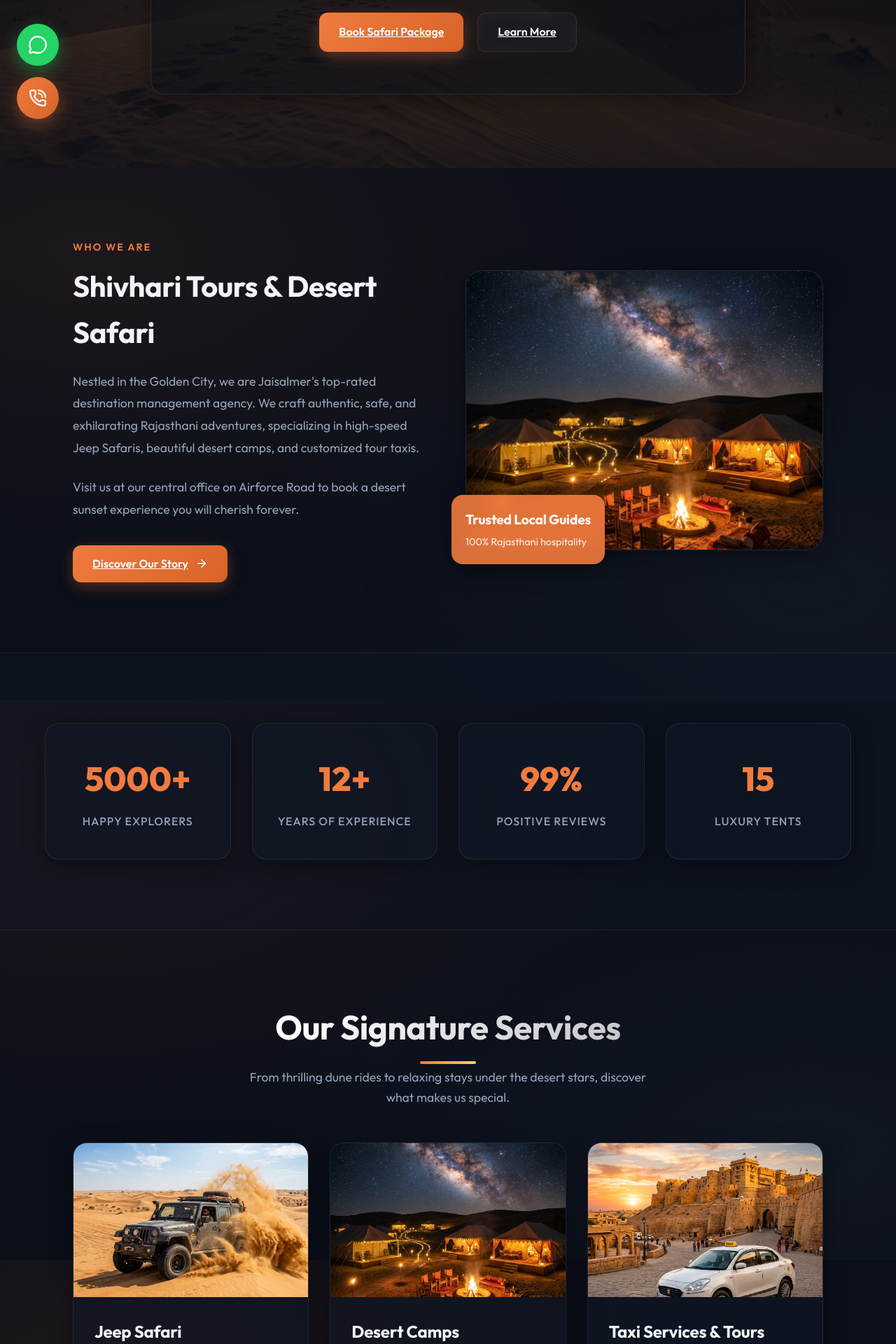
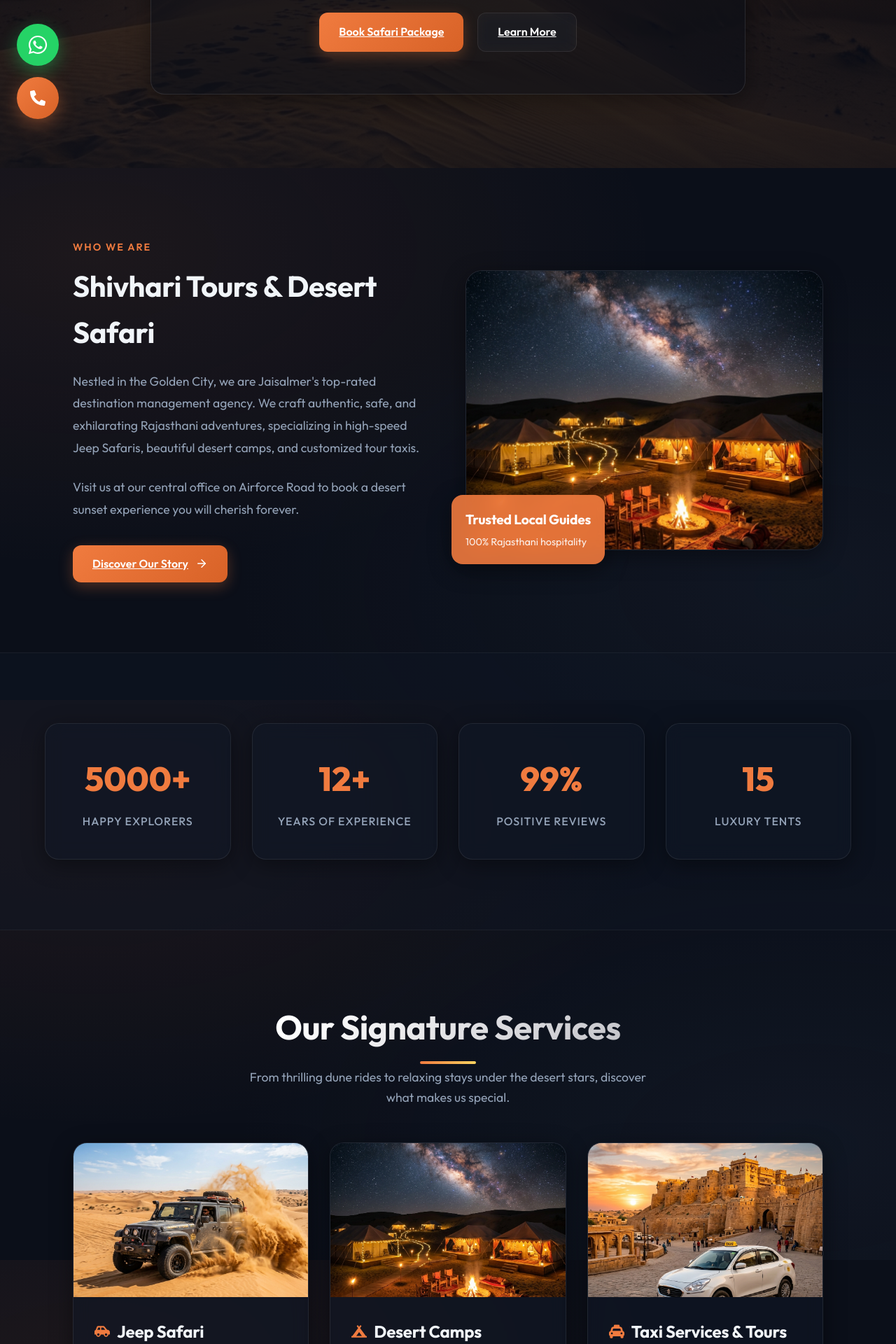
Before and after one commit to Eshbanoliver/Shivhari-Tours-and-Desert-Safari, a React (Vite) app: page / in a window 1280 px wide. Shown: the part 600-2520 px from the top of the page at 70% size. Built offline with nearby package versions, Linux system fonts and the light colour scheme.

Commit message:
Upgrade to professional brand and card icons

```diff
--- a/src/components/FloatingButtons.tsx
+++ b/src/components/FloatingButtons.tsx
@@ -1,4 +1,5 @@
-import { MessageCircle, PhoneCall, ArrowUp } from 'lucide-react';
+import { FaWhatsapp, FaPhoneAlt } from 'react-icons/fa';
+import { ArrowUp } from 'lucide-react';
 import { useState, useEffect } from 'react';
 
 const FloatingButtons = () => {
@@ -49,7 +50,7 @@ const FloatingButtons = () => {
             border: 'none',
           }}
         >
-          <MessageCircle size={28} color="white" />
+          <FaWhatsapp size={30} color="white" />
         </a>
 
         {/* Call Button */}
@@ -70,7 +71,7 @@ const FloatingButtons = () => {
             border: 'none',
           }}
         >
-          <PhoneCall size={26} color="white" />
+          <FaPhoneAlt size={22} color="white" />
         </a>
       </div>
 
--- a/src/pages/Home.tsx
+++ b/src/pages/Home.tsx
@@ -1,6 +1,7 @@
 import { Link } from 'react-router-dom';
 import { useState, useEffect, useRef } from 'react';
 import { Shield, MapPin, Compass, ArrowRight, ChevronLeft, ChevronRight, CheckCircle, ChevronDown } from 'lucide-react';
+import { FaCampground, FaTaxi, FaCarSide, FaQuoteLeft } from 'react-icons/fa';
 
 // Import assets
 import heroImg from '../assets/hero.png';
@@ -217,19 +218,22 @@ const Home = () => {
               title: "Jeep Safari",
               img: jeepImg,
               desc: "Experience high-octane dune bashing on Sam dunes with our robust 4x4 offroad jeeps.",
-              link: "/services"
+              link: "/services",
+              icon: <FaCarSide size={22} color="var(--primary)" />
             },
             {
               title: "Desert Camps",
               img: campImg,
               desc: "Indulge in luxurious Swiss cottage tents complete with modern amenities and local musical programs.",
-              link: "/services"
+              link: "/services",
+              icon: <FaCampground size={22} color="var(--primary)" />
             },
             {
               title: "Taxi Services & Tours",
               img: taxiImg,
               desc: "Clean, comfortable vehicles with local drivers for smooth city sightseeing and station transfers.",
-              link: "/services"
+              link: "/services",
+              icon: <FaTaxi size={22} color="var(--primary)" />
             }
           ].map((service, idx) => (
             <div key={idx} className="glass-panel hover-lift glow-card" style={{ overflow: 'hidden', display: 'flex', flexDirection: 'column' }}>
@@ -238,7 +242,9 @@ const Home = () => {
               </div>
               <div style={{ padding: '30px', flexGrow: 1, display: 'flex', flexDirection: 'column', justifyContent: 'space-between' }}>
                 <div>
-                  <h3 style={{ fontSize: '1.5rem', marginBottom: '12px' }}>{service.title}</h3>
+                  <h3 style={{ fontSize: '1.5rem', marginBottom: '12px', display: 'flex', alignItems: 'center', gap: '10px' }}>
+                    {service.icon} <span>{service.title}</span>
+                  </h3>
                   <p style={{ color: 'var(--text-muted)', marginBottom: '24px', fontSize: '0.98rem' }}>{service.desc}</p>
                 </div>
                 <Link to={service.link} className="btn btn-glass" style={{ width: '100%', justifyContent: 'center' }}>
@@ -333,7 +339,8 @@ const Home = () => {
         <h2 className="section-title">What Our Guests Say</h2>
 
         <div style={{ maxWidth: '800px', margin: '0 auto', position: 'relative' }}>
-          <div className="glass-panel testimonial-card animate-fade-in" key={activeTestimonial}>
+          <div className="glass-panel testimonial-card animate-fade-in" key={activeTestimonial} style={{ padding: '50px 40px 40px 40px' }}>
+            <FaQuoteLeft size={32} color="var(--primary)" style={{ opacity: 0.2, marginBottom: '20px', display: 'block', margin: '0 auto 20px auto' }} />
             <p className="testimonial-quote">"{testimonials[activeTestimonial].quote}"</p>
             <h4 className="testimonial-author">{testimonials[activeTestimonial].author}</h4>
             <span style={{ color: 'var(--text-muted)', fontSize: '0.9rem' }}>{testimonials[activeTestimonial].role}</span>
--- a/src/pages/Testimonials.tsx
+++ b/src/pages/Testimonials.tsx
@@ -1,4 +1,4 @@
-import { Star } from 'lucide-react';
+import { FaStar } from 'react-icons/fa';
 
 const Testimonials = () => {
   const reviews = [
@@ -66,11 +66,10 @@ const Testimonials = () => {
                 {/* Rating stars */}
                 <div style={{ display: 'flex', gap: '4px', marginBottom: '15px' }}>
                   {[...Array(5)].map((_, i) => (
-                    <Star
+                    <FaStar
                       key={i}
                       size={18}
                       color={i < r.rating ? "var(--secondary)" : "rgba(255,255,255,0.1)"}
-                      fill={i < r.rating ? "var(--secondary)" : "none"}
                     />
                   ))}
                 </div>
```
